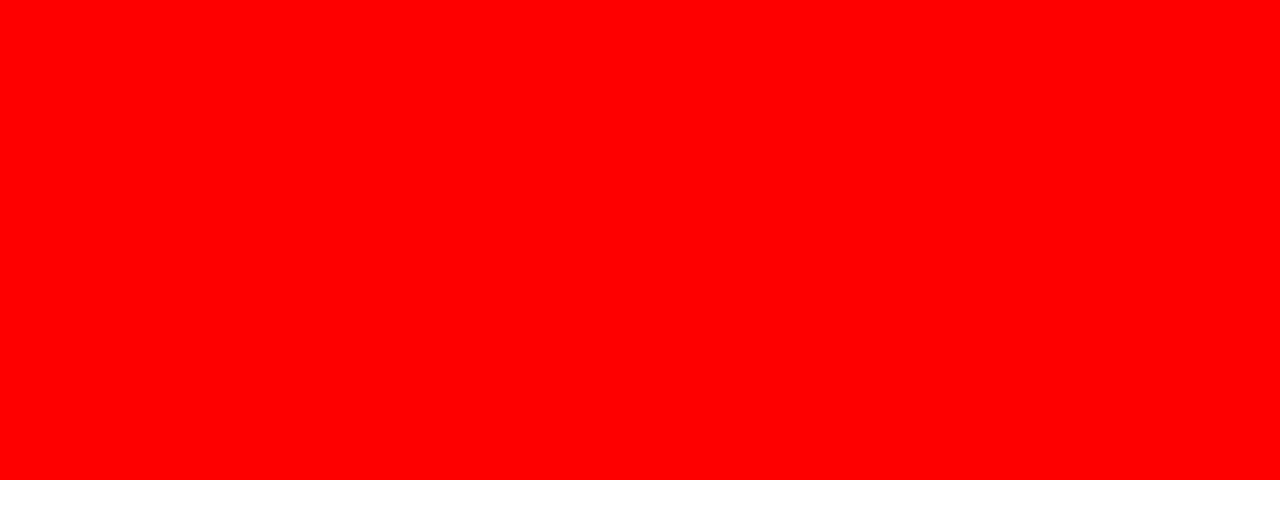
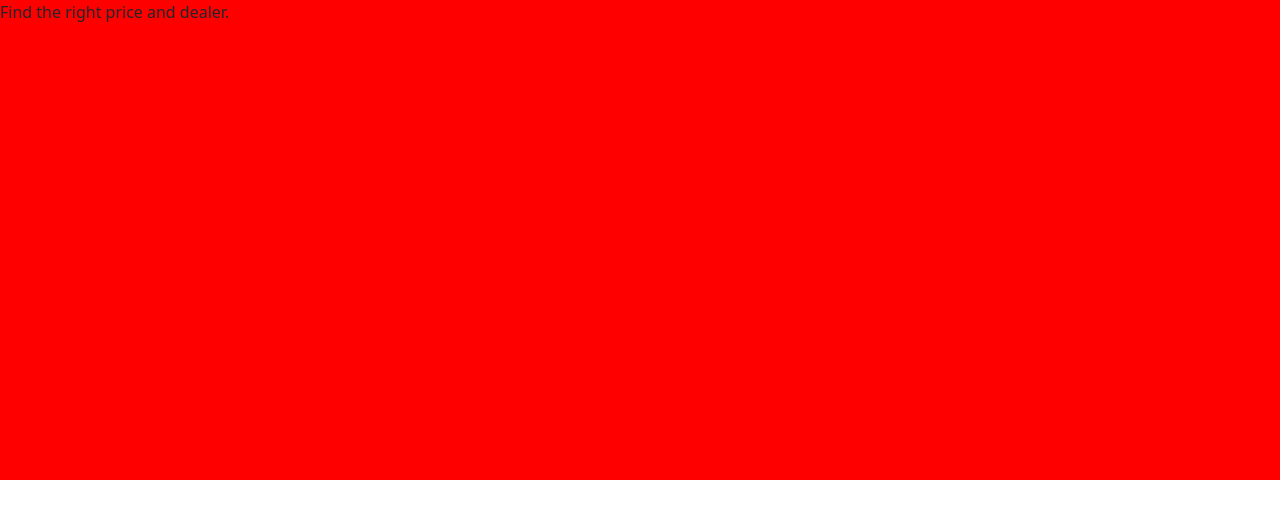
Before and after one commit to LucaAgatinoPrivitera/proj-html-vuejs, a Vue app: page / in a window 1280 px wide. Shown: the top 518 px of the page. Built offline with nearby package versions, Linux system fonts and the light colour scheme.

Commit message:
Carosello e store sono stati messi in collegamento

```diff
--- a/src/components/Carosello.vue
+++ b/src/components/Carosello.vue
@@ -1,14 +1,22 @@
 <script>
+import store from '../data/store.js'
 export default {
-  name: "Carosello"
+  name: "Carosello",
+  data(){
+    return{
+      store,
+    }
+  }
 }
 </script>
 
 <template>
-  <div id="caroselloHeight"></div>
-  <div>
+  <div id="caroselloHeight">
+    <div class="w-75">
+      <p>{{ store.CaroselloSottotitolo }}</p>
+    </div>
+  </div>
 
-  </div>
 </template>
 
 <style scoped>
--- a/src/data/store.js
+++ b/src/data/store.js
@@ -0,0 +1,9 @@
+import { reactive } from 'vue';
+
+const iMieiDati = reactive({
+    CaroselloTitolo: 'Buy And Sell Your Car At Its Value',
+    CaroselloSottotitolo: 'Find the right price and dealer.'
+
+});
+
+export default iMieiDati
```
